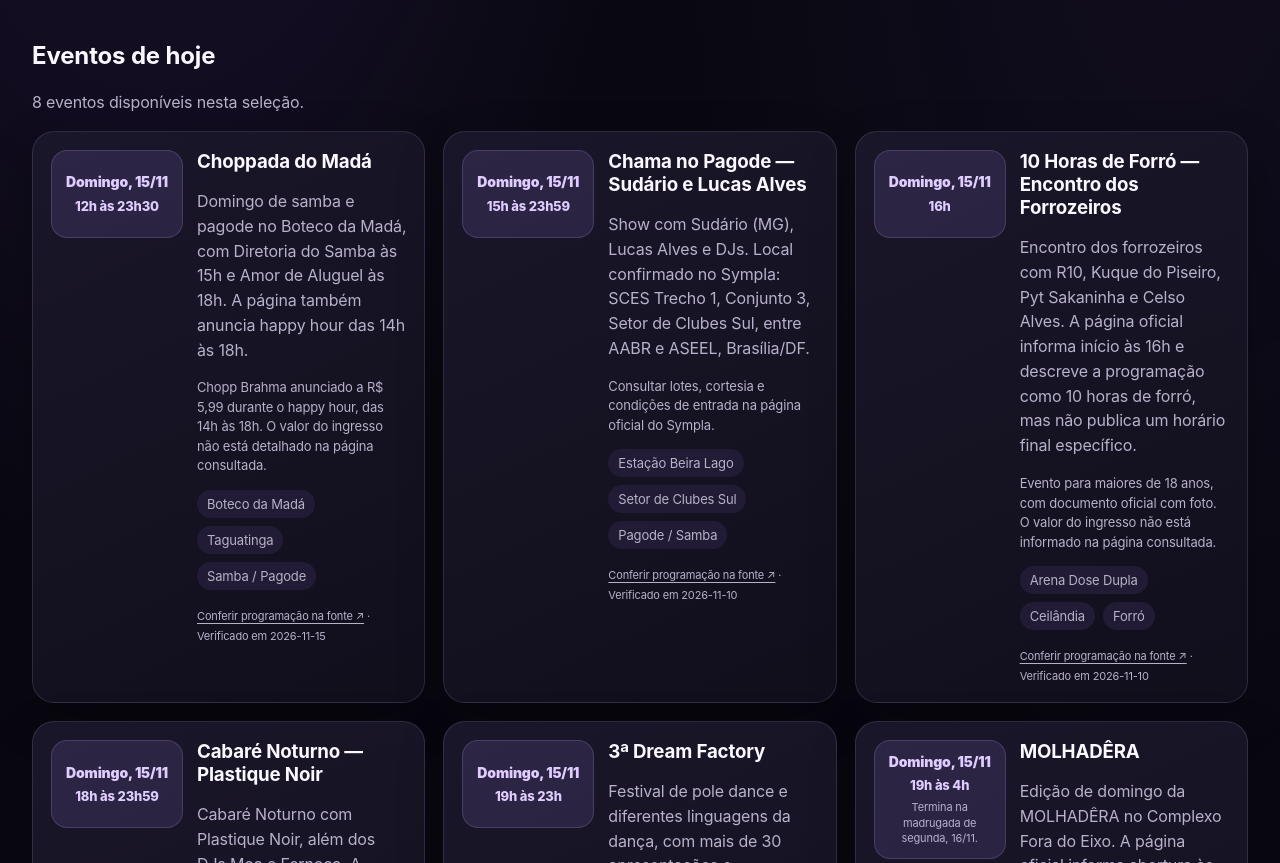
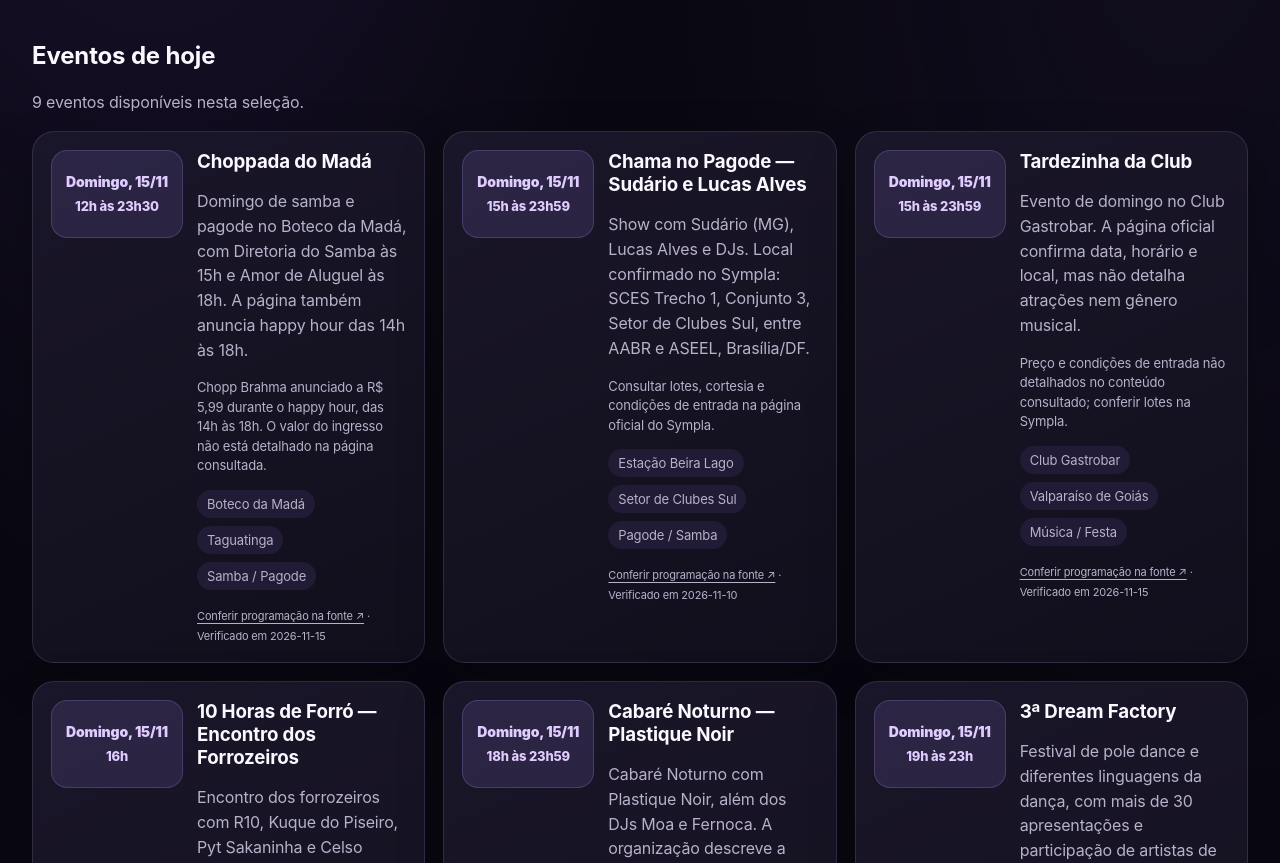
Before and after one commit to leonardodutrards-del/noite-df, a Next.js app: page /hoje in a window 1280 px wide. Shown: the part 500-1363 px from the top of the page. Built offline with nearby package versions, Linux system fonts and the light colour scheme; no server answers.

Commit message:
feat: add newly verified events across DF and Entorno

```diff
--- a/data/seeds/events-2026-11-15.ts
+++ b/data/seeds/events-2026-11-15.ts
@@ -647,4 +647,153 @@ export const confirmedEventsNovember15: EventItem[] = [
     publicationStatus: 'published',
     source: symplaSource('https://www.sympla.com.br/evento/texxas-bar-moleca-100-vergonha-sabado-so-pra-xamegar-spx-dj-hercules/3637061'),
   },
+  {
+    id: 'tardezinha-club-2026-11-15',
+    title: 'Tardezinha da Club',
+    place: 'Club Gastrobar',
+    region: 'Valparaíso de Goiás',
+    dateLabel: 'Domingo, 15/11/2026 · 15h–23h59',
+    category: 'Música / Festa',
+    description: 'Evento de domingo no Club Gastrobar. A página oficial confirma data, horário e local, mas não detalha atrações nem gênero musical.',
+    startsAt: '2026-11-15T15:00:00-03:00',
+    endsAt: '2026-11-15T23:59:00-03:00',
+    expiresAt: '2026-11-15T23:59:00-03:00',
+    admissionNote: 'Preço e condições de entrada não detalhados no conteúdo consultado; conferir lotes na Sympla.',
+    sourceStatus: 'manual',
+    publicationStatus: 'published',
+    source: symplaSource('https://www.sympla.com.br/evento/tardezinha-da-club/3636567'),
+  },
+  {
+    id: 'tbt-do-benza-arena-ccb-2026-11-19',
+    title: 'TBT do Benza',
+    place: 'Arena CCB - FUTSOCIETY',
+    region: 'Cruzeiro',
+    dateLabel: 'Quinta-feira, 19/11/2026 · 20h–23h59',
+    category: 'Pagode / Samba',
+    description: 'Edição pré-feriado com shows completos do Grupo BenzaDeus e Grupo Pé no Chão, além da participação especial de Ramon Ramos (RJ), na Arena CCB, no Cruzeiro.',
+    startsAt: '2026-11-19T20:00:00-03:00',
+    endsAt: '2026-11-19T23:59:00-03:00',
+    expiresAt: '2026-11-19T23:59:00-03:00',
+    admissionNote: 'Classificação 18+. Ingressos nos lotes vigentes da Sympla; valor não reproduzido no texto consultado.',
+    sourceStatus: 'manual',
+    publicationStatus: 'published',
+    source: symplaSource('https://www.sympla.com.br/evento/tbt-do-benza/3654005'),
+  },
+  {
+    id: 'porks-almost-unplugged-2026-11-20',
+    title: 'Almost Unplugged',
+    place: 'Porks Sobradinho',
+    region: 'Sobradinho',
+    dateLabel: 'Sexta-feira, 20/11/2026 · 21h',
+    category: 'Rock ao vivo',
+    description: 'Show de Almost Unplugged listado na agenda oficial do Porks Sobradinho para sexta-feira, 20 de novembro, às 21h. O site não informa horário de encerramento.',
+    startsAt: '2026-11-20T21:00:00-03:00',
+    expiresAt: '2026-11-21T00:00:00-03:00',
+    admissionNote: 'O site oficial informa que não há cobrança de entrada nem couvert, inclusive em dias de show.',
+    sourceStatus: 'manual',
+    publicationStatus: 'published',
+    source: {
+      kind: 'official',
+      label: 'Porks Sobradinho — agenda oficial do estabelecimento',
+      url: 'https://sobradinhoporks.com.br/',
+      verifiedAt: '2026-11-15',
+    },
+  },
+  {
+    id: 'gudinaite-aabb-2026-11-21',
+    title: 'Gudinaite Brasília',
+    place: 'Salão A - Clube AABB',
+    region: 'Asa Sul',
+    dateLabel: 'Sábado, 21/11/2026 · 18h–23h',
+    category: 'Disco / Anos 70',
+    description: 'Festa inspirada nas discotecas dos anos 70, criada por Patrícia Parenza e Diego de Godoy, que comandam a discotecagem. Terceira edição em Brasília, no Salão A do Clube AABB.',
+    startsAt: '2026-11-21T18:00:00-03:00',
+    endsAt: '2026-11-21T23:00:00-03:00',
+    expiresAt: '2026-11-21T23:00:00-03:00',
+    admissionNote: 'Valores e modalidades de ingresso variam; consultar a página oficial da Sympla.',
+    sourceStatus: 'manual',
+    publicationStatus: 'published',
+    source: symplaSource('https://www.sympla.com.br/evento/lgc/3579097'),
+  },
+  {
+    id: 'flashback-luziania-2026-11-21',
+    title: 'Flashback Luziânia — 3ª edição',
+    place: 'Espaço JDC',
+    region: 'Luziânia · Entorno',
+    dateLabel: 'Sábado, 21/11/2026 · 21h–04h (22/11)',
+    category: 'Flashback / Pop / Rock / Dance',
+    description: 'Noite temática com sucessos dos anos 70, 80, 90 e 2000, com Banda Divino Pop e DJ Jean C, no Espaço JDC, em Luziânia/GO.',
+    startsAt: '2026-11-21T21:00:00-03:00',
+    endsAt: '2026-11-22T04:00:00-03:00',
+    expiresAt: '2026-11-22T04:00:00-03:00',
+    admissionNote: 'A página informa venda de ingressos individuais e reservas de mesas; valores não reproduzidos no texto consultado.',
+    sourceStatus: 'manual',
+    publicationStatus: 'published',
+    source: symplaSource('https://www.sympla.com.br/evento/lgc/3629501'),
+  },
+  {
+    id: 'dominguinho-club-2026-11-22',
+    title: 'Dominguinho da Club',
+    place: 'Club Gastrobar',
+    region: 'Valparaíso de Goiás',
+    dateLabel: 'Domingo, 22/11/2026 · 15h–23h59',
+    category: 'Música / Festa',
+    description: 'Evento de domingo no Club Gastrobar, em Valparaíso de Goiás. A página oficial confirma data, horário e local, mas não detalha atrações nem gênero musical.',
+    startsAt: '2026-11-22T15:00:00-03:00',
+    endsAt: '2026-11-22T23:59:00-03:00',
+    expiresAt: '2026-11-22T23:59:00-03:00',
+    admissionNote: 'Preço e condições de entrada não detalhados no conteúdo consultado; conferir lotes na Sympla.',
+    sourceStatus: 'manual',
+    publicationStatus: 'published',
+    source: symplaSource('https://www.sympla.com.br/evento/dominguinho-da-club/3636579'),
+  },
+  {
+    id: 'aquele-domingo-club-2026-11-29',
+    title: 'Aquele Domingo na Club',
+    place: 'Club Gastrobar',
+    region: 'Valparaíso de Goiás',
+    dateLabel: 'Domingo, 29/11/2026 · 15h–23h59',
+    category: 'Música / Festa',
+    description: 'Evento de domingo no Club Gastrobar, em Valparaíso de Goiás. A página oficial confirma data, horário e local, mas não detalha atrações nem gênero musical.',
+    startsAt: '2026-11-29T15:00:00-03:00',
+    endsAt: '2026-11-29T23:59:00-03:00',
+    expiresAt: '2026-11-29T23:59:00-03:00',
+    admissionNote: 'Preço e condições de entrada não detalhados no conteúdo consultado; conferir lotes na Sympla.',
+    sourceStatus: 'manual',
+    publicationStatus: 'published',
+    source: symplaSource('https://www.sympla.com.br/evento/aquele-domingo-na-club/3636586'),
+  },
+  {
+    id: 'chrigor-estacao-beira-lago-2026-11-29',
+    title: 'Chrigor em Brasília — Véspera de Feriado',
+    place: 'Estação Beira Lago',
+    region: 'Setor de Clubes Sul',
+    dateLabel: 'Domingo, 29/11/2026 · 15h30–23h30',
+    category: 'Pagode 90 / Samba / Pagode',
+    description: 'Show nacional de Chrigor, com Clima de Montanha (samba e pagode), DJs e telões para acompanhar os jogos, na Estação Beira Lago, entre AABR e ASEEL, no Setor de Clubes Sul.',
+    startsAt: '2026-11-29T15:30:00-03:00',
+    endsAt: '2026-11-29T23:30:00-03:00',
+    expiresAt: '2026-11-29T23:30:00-03:00',
+    admissionNote: 'Ingressos e promoções de aniversariante sujeitos às condições e lotes da página oficial.',
+    sourceStatus: 'manual',
+    publicationStatus: 'published',
+    source: symplaSource('https://www.sympla.com.br/evento/lgc/3592107'),
+  },
+  {
+    id: 'orla-party-chacara-eles-reis-2026-12-20',
+    title: 'Orla Party',
+    place: 'Chácara Eles Reis',
+    region: 'Planaltina · Goiás',
+    dateLabel: 'Domingo, 20/12/2026 · 13h–23h',
+    category: 'Eletrofunk / Som automotivo',
+    description: 'Festa à beira da Lagoa Formosa, em Planaltina/GO, com proposta de eletrofunk, som automotivo e lounges. A página oficial identifica a Chácara Eles Reis como local.',
+    startsAt: '2026-12-20T13:00:00-03:00',
+    endsAt: '2026-12-20T23:00:00-03:00',
+    expiresAt: '2026-12-20T23:00:00-03:00',
+    admissionNote: 'Preço e lotes não reproduzidos no conteúdo consultado; conferir a página oficial.',
+    sourceStatus: 'manual',
+    publicationStatus: 'published',
+    source: symplaSource('https://www.sympla.com.br/evento/lgc/3559433'),
+  },
+
 ];
```
